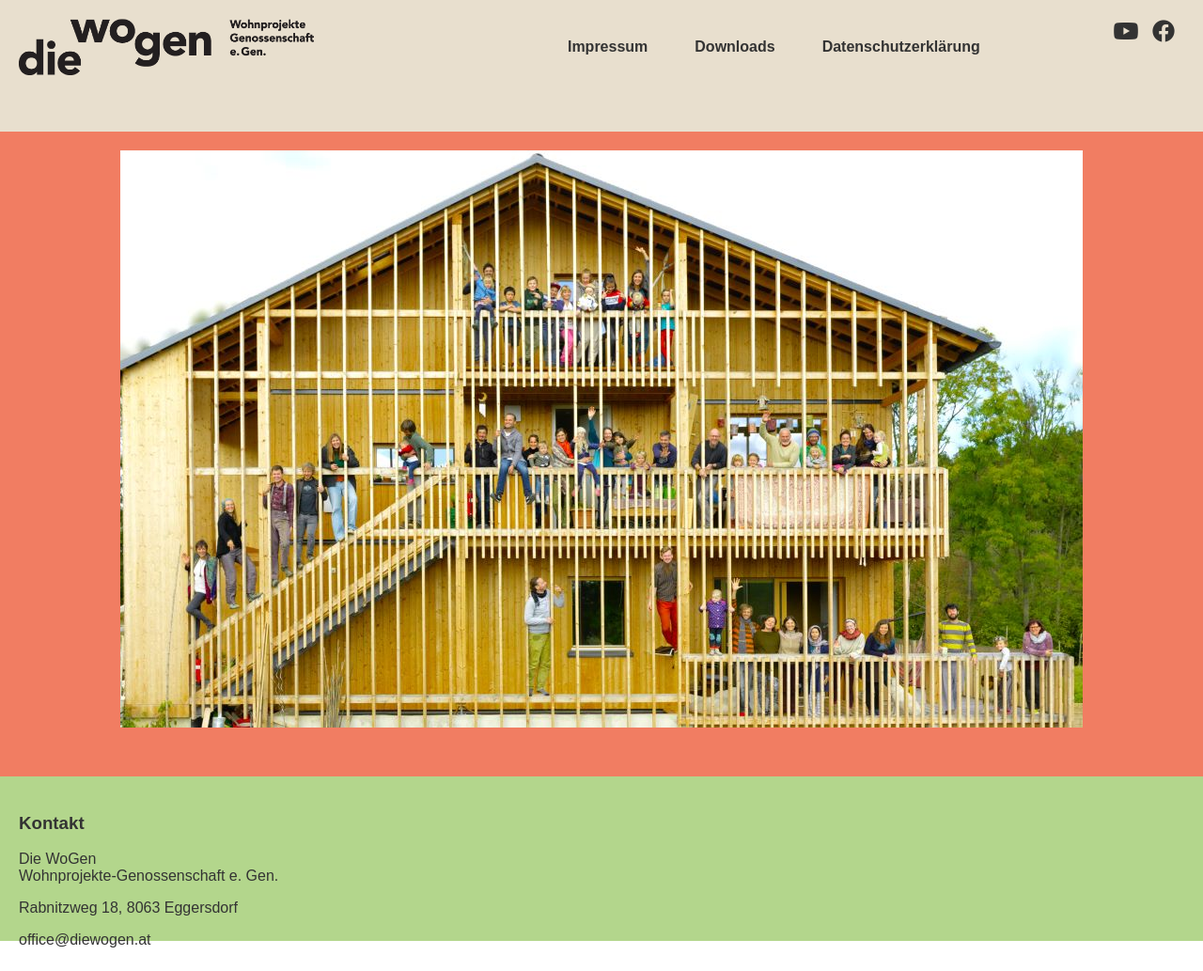
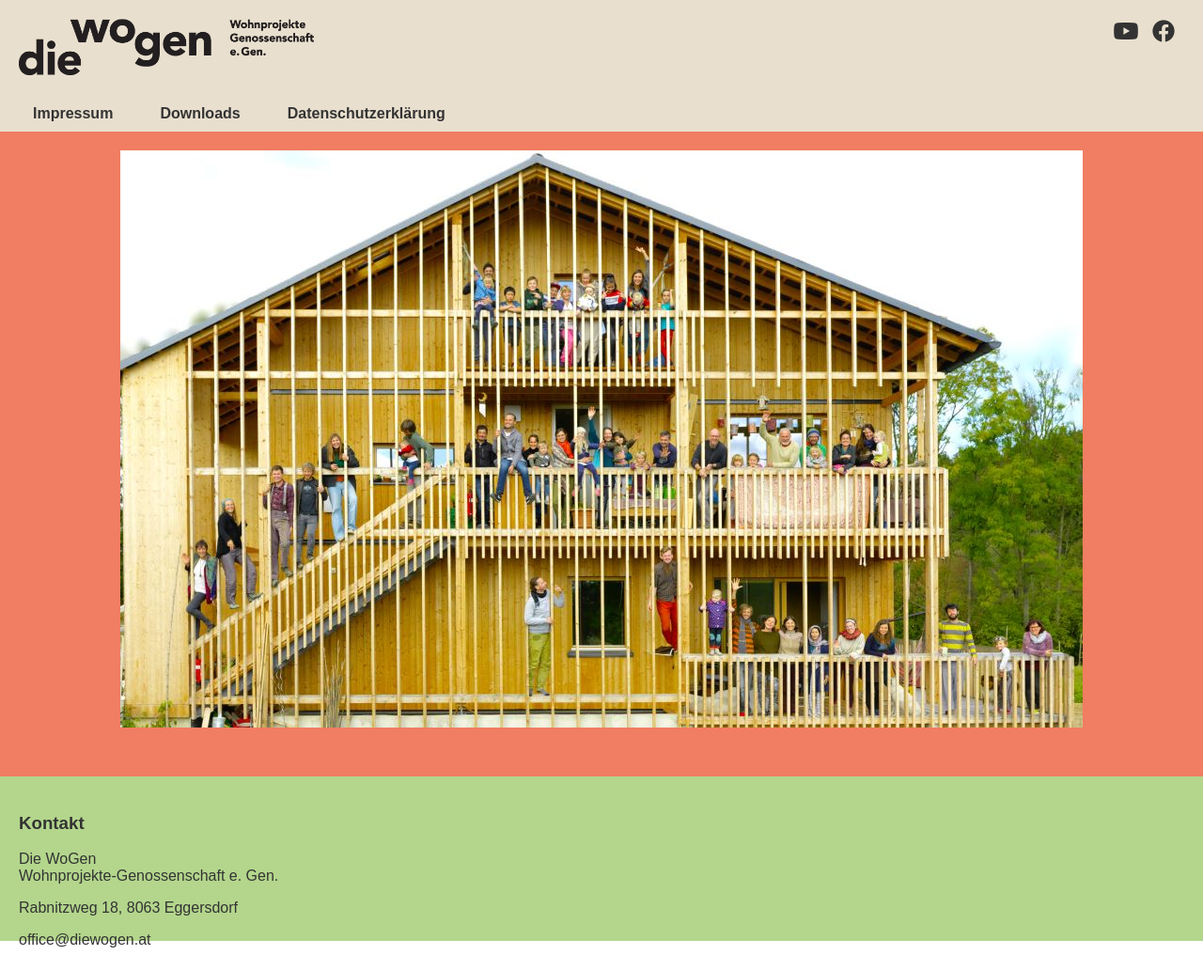
Before and after one commit to diewogen/diewogen.github.io, a Jekyll site: the page built from README.md, in a window 1280 px wide. Shown: the whole page at 94% size. Built offline with Jekyll 4.4.1, drawn with Linux system fonts in a browser that asks for light colours; our own code applies the rules of GitHub Pages for plain Markdown files.

Commit message:
Update default.html

```diff
--- a/_layouts/default.html
+++ b/_layouts/default.html
@@ -21,22 +21,20 @@
           <img src="{{ '/assets/images/logo2.png' | relative_url }}" alt="{{ site.title }}" class="site-logo">
       </a>
       <p class="site-description">{{ site.description }}</p>
-      <!-- Navigation Menu -->
-      <nav class="main-menu">
-        <ul>
-          <li><a href="{{ site.baseurl }}/impressum">Impressum</a></li>
-          <li><a href="{{ site.baseurl }}/downloads">Downloads</a></li>
-          <li><a href="{{ site.baseurl }}/datenschutz">Datenschutzerklärung</a></li>
-        </ul>
-      </nav>
       <!-- Social Media Icons -->
         <div class="social-icons">
           <a href="https://www.youtube.com/channel/UCa6n9bn3vowpSAgMwrQ5SNA/featured?view_as=subscriber"><i class="fab fa-youtube"></i></a>
           <a href="https://www.facebook.com/diewogen/"><i class="fab fa-facebook"></i></a>
       </div>
     </div>
-
-
+    <!-- Navigation Menu -->
+    <nav class="main-menu">
+      <ul>
+        <li><a href="{{ site.baseurl }}/impressum">Impressum</a></li>
+        <li><a href="{{ site.baseurl }}/downloads">Downloads</a></li>
+        <li><a href="{{ site.baseurl }}/datenschutz">Datenschutzerklärung</a></li>
+      </ul>
+    </nav>
   </header>
   <!-- Main Content -->
   <main class="page-content">
```
